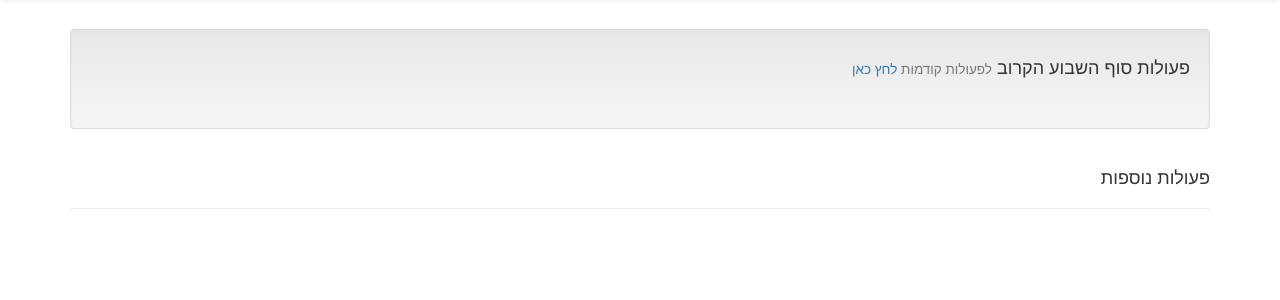
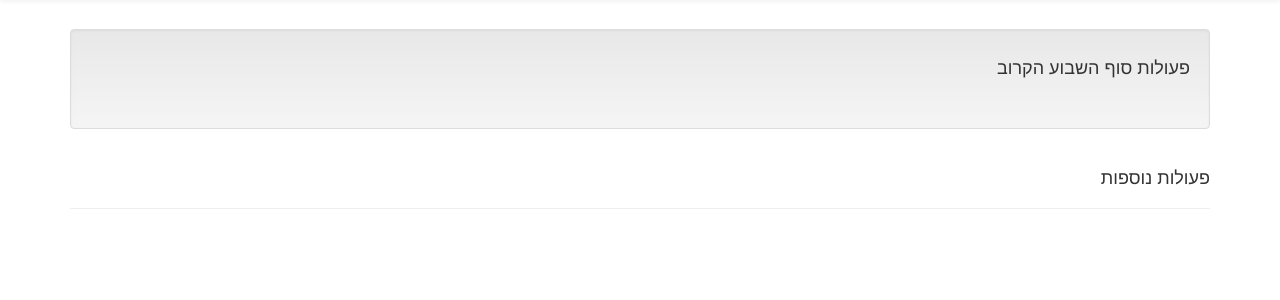
Before and after one commit to ngetter/operations, a Flask app: template templates/main.html in a window 1280 px wide. Shown: the part 51-351 px from the top of the page. Run offline with Flask 2, Linux system fonts and the light colour scheme; the template is opened without the code that fills it, so the values that code supplies are empty; some libraries are stand-ins or nearby versions.

Commit message:
small fix

```diff
--- a/templates/main.html
+++ b/templates/main.html
@@ -40,7 +40,7 @@
             }).done(function(str){$(".modal-content").html(str)});
     });
 
-    $('.addthisevent').popover()
+    //$('.addthisevent').popover()
 </script>
 
 {% block page_style %}
@@ -94,7 +94,7 @@ addthisevent.settings({
 </div>
 <div class="well">
 
-<h4>פעולות סוף השבוע הקרוב&nbsp;<small>לפעולות קודמות&nbsp;<a href="">לחץ כאן</a></small></h4>
+<h4>פעולות סוף השבוע הקרוב<!--&nbsp;<small>לפעולות קודמות&nbsp;<a href="">לחץ כאן</a></small>--></h4>
 
 <table class='table table-striped table-condensed' >
     {% for k in l[0:2] %}
```
